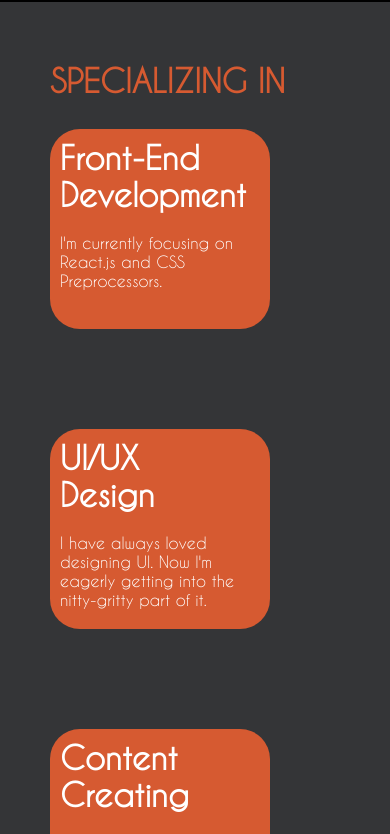
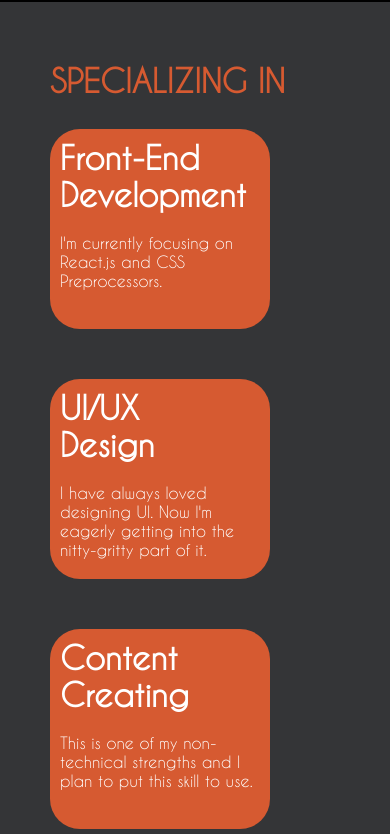
Before and after one commit to bmonish/react-portfolio, a React (Create React App) app: page / in a window 390 px wide. Shown: the part 840-1674 px from the top of the page. Built offline with nearby package versions, Linux system fonts and the light colour scheme.

Commit message:
Minor Fixes

```diff
--- a/src/css/Specific.css
+++ b/src/css/Specific.css
@@ -43,5 +43,6 @@
     .categories__wrapper {
         flex-direction: column;
         padding-bottom: 20px;
+        gap: 50px;
     }
 }
```
